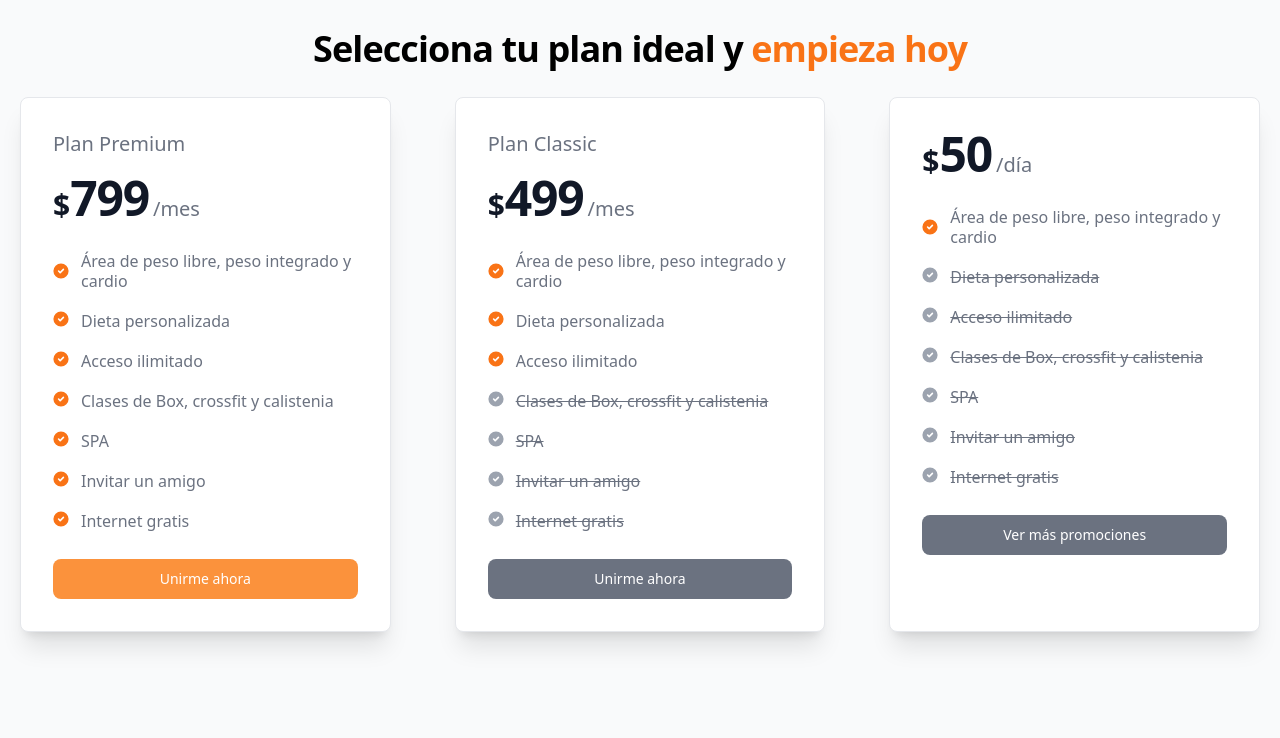
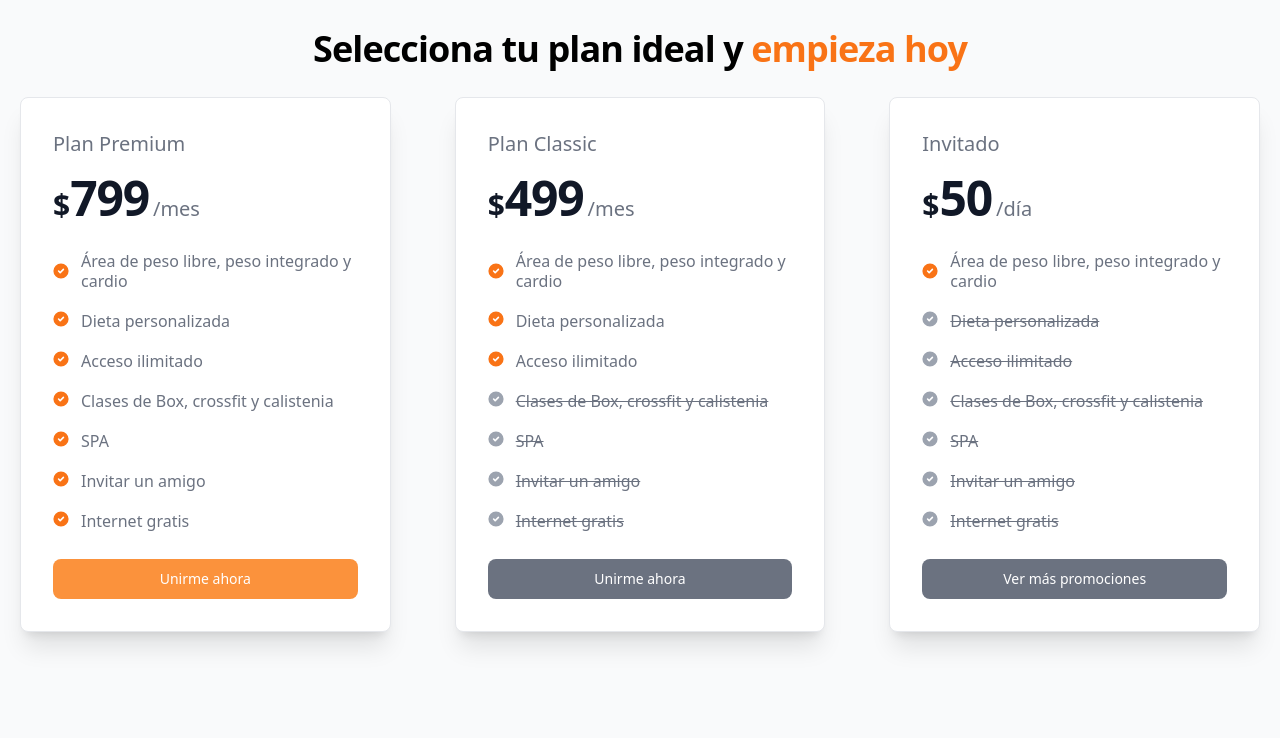
Before and after one commit to omarguzmanm/gym-landing, a plain HTML site: page index.html in a window 1280 px wide. Shown: the part 1080-1818 px from the top of the page. Drawn offline with nearby package versions, Linux system fonts and the light colour scheme.

Commit message:
Correción de bugs

```diff
--- a/index.html
+++ b/index.html
@@ -249,6 +249,7 @@
             <button type="button" class="text-white bg-gray-500 hover:bg-gray-700 focus:ring-4 focus:outline-none focus:ring-gray-200 font-medium rounded-lg text-sm px-5 py-2.5 inline-flex justify-center w-full text-center">Unirme ahora</button>
         </div>
         <div class="max-w-sm p-4 bg-white border border-gray-200 rounded-lg shadow-xl hover:shadow-gray-500 sm:p-8 mx-5">
+            <h5 class="mb-4 text-xl font-medium text-gray-500">Invitado</h5>
             <div class="flex items-baseline text-gray-900">
                 <span class="text-3xl font-semibold">$</span>
                 <span class="text-5xl font-extrabold tracking-tight">50</span>
```
